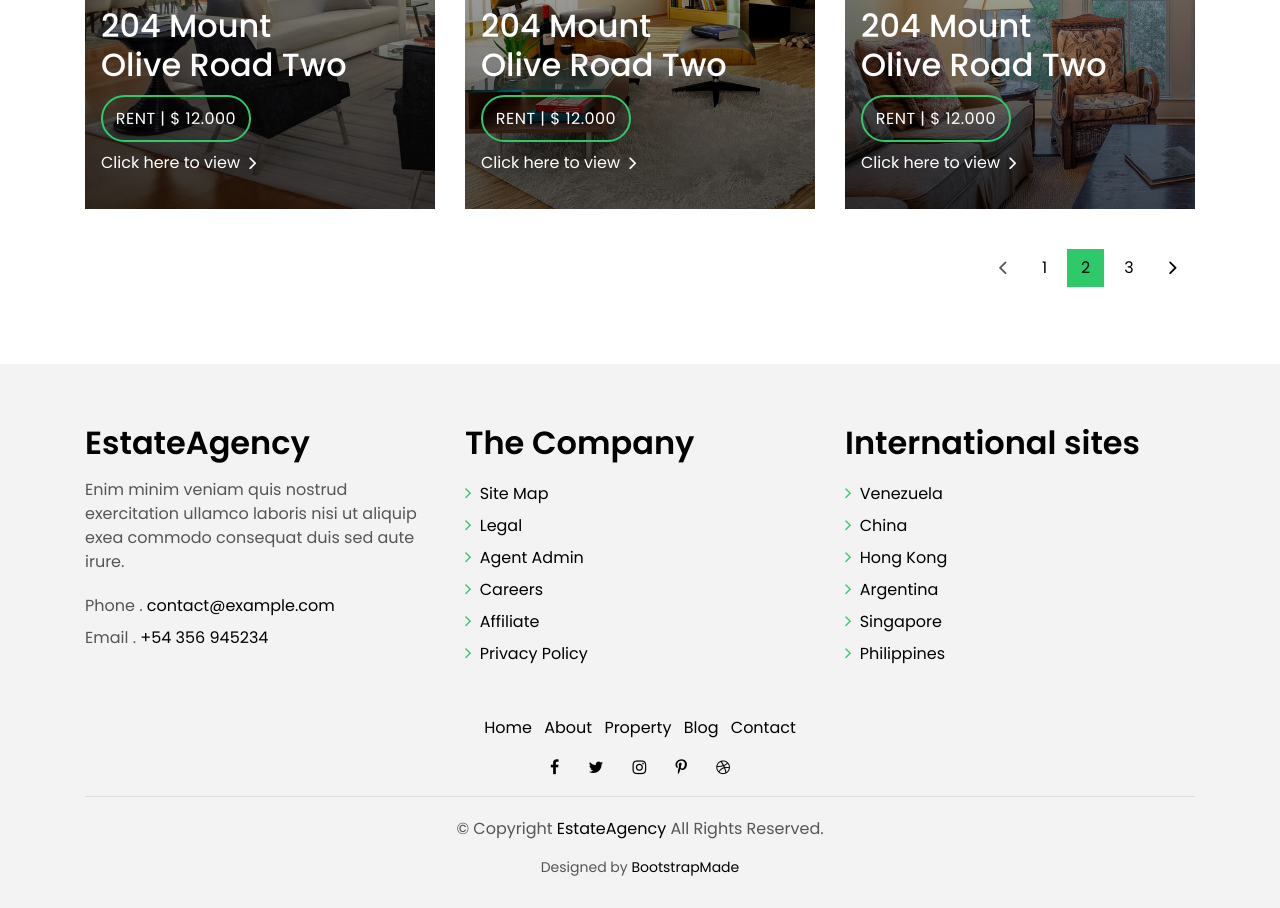
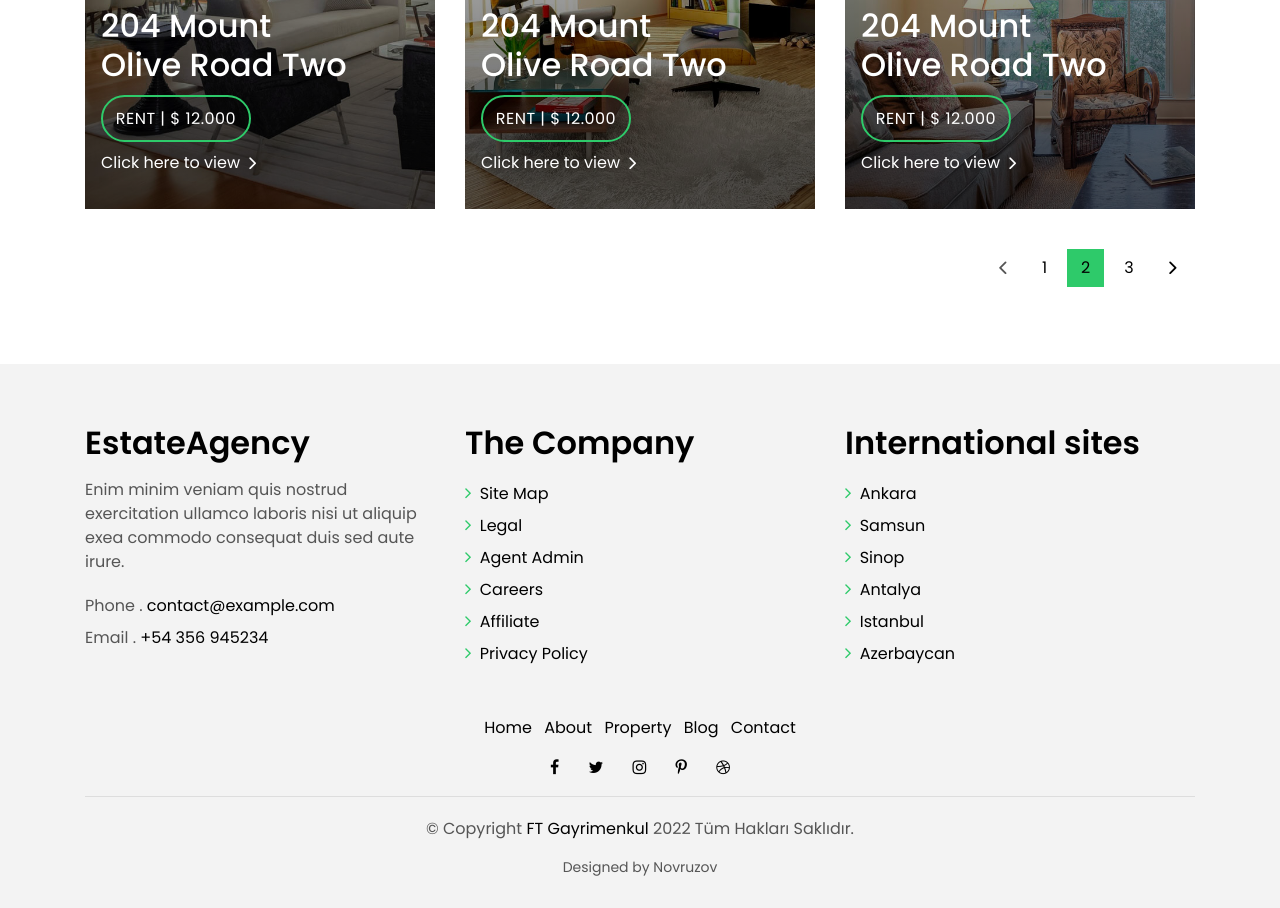
Before and after one commit to Novruzoviche/home-sales, a plain HTML site: page property-grid.html in a window 1280 px wide. Shown: the part 1186-2094 px from the top of the page. Drawn offline with Linux system fonts and the light colour scheme.

Commit message:
footer__changes

```diff
--- a/property-grid.html
+++ b/property-grid.html
@@ -604,22 +604,22 @@
             <div class="w-body-a">
               <ul class="list-unstyled">
                 <li class="item-list-a">
-                  <i class="fa fa-angle-right"></i> <a href="#">Venezuela</a>
+                  <i class="fa fa-angle-right"></i> <a href="#">Ankara</a>
                 </li>
                 <li class="item-list-a">
-                  <i class="fa fa-angle-right"></i> <a href="#">China</a>
+                  <i class="fa fa-angle-right"></i> <a href="#">Samsun</a>
                 </li>
                 <li class="item-list-a">
-                  <i class="fa fa-angle-right"></i> <a href="#">Hong Kong</a>
+                  <i class="fa fa-angle-right"></i> <a href="#">Sinop</a>
                 </li>
                 <li class="item-list-a">
-                  <i class="fa fa-angle-right"></i> <a href="#">Argentina</a>
+                  <i class="fa fa-angle-right"></i> <a href="#">Antalya</a>
                 </li>
                 <li class="item-list-a">
-                  <i class="fa fa-angle-right"></i> <a href="#">Singapore</a>
+                  <i class="fa fa-angle-right"></i> <a href="#">Istanbul</a>
                 </li>
                 <li class="item-list-a">
-                  <i class="fa fa-angle-right"></i> <a href="#">Philippines</a>
+                  <i class="fa fa-angle-right"></i> <a href="#">Azerbaycan</a>
                 </li>
               </ul>
             </div>
@@ -683,17 +683,11 @@
           <div class="copyright-footer">
             <p class="copyright color-text-a">
               &copy; Copyright
-              <span class="color-a">EstateAgency</span> All Rights Reserved.
+              <span class="color-a">FT Gayrimenkul</span> 2022 Tüm Hakları Saklıdır.
             </p>
           </div>
           <div class="credits">
-            <!--
-              All the links in the footer should remain intact.
-              You can delete the links only if you purchased the pro version.
-              Licensing information: https://bootstrapmade.com/license/
-              Purchase the pro version with working PHP/AJAX contact form: https://bootstrapmade.com/buy/?theme=EstateAgency
-            -->
-            Designed by <a href="https://bootstrapmade.com/">BootstrapMade</a>
+            Designed by Novruzov
           </div>
         </div>
       </div>
```
